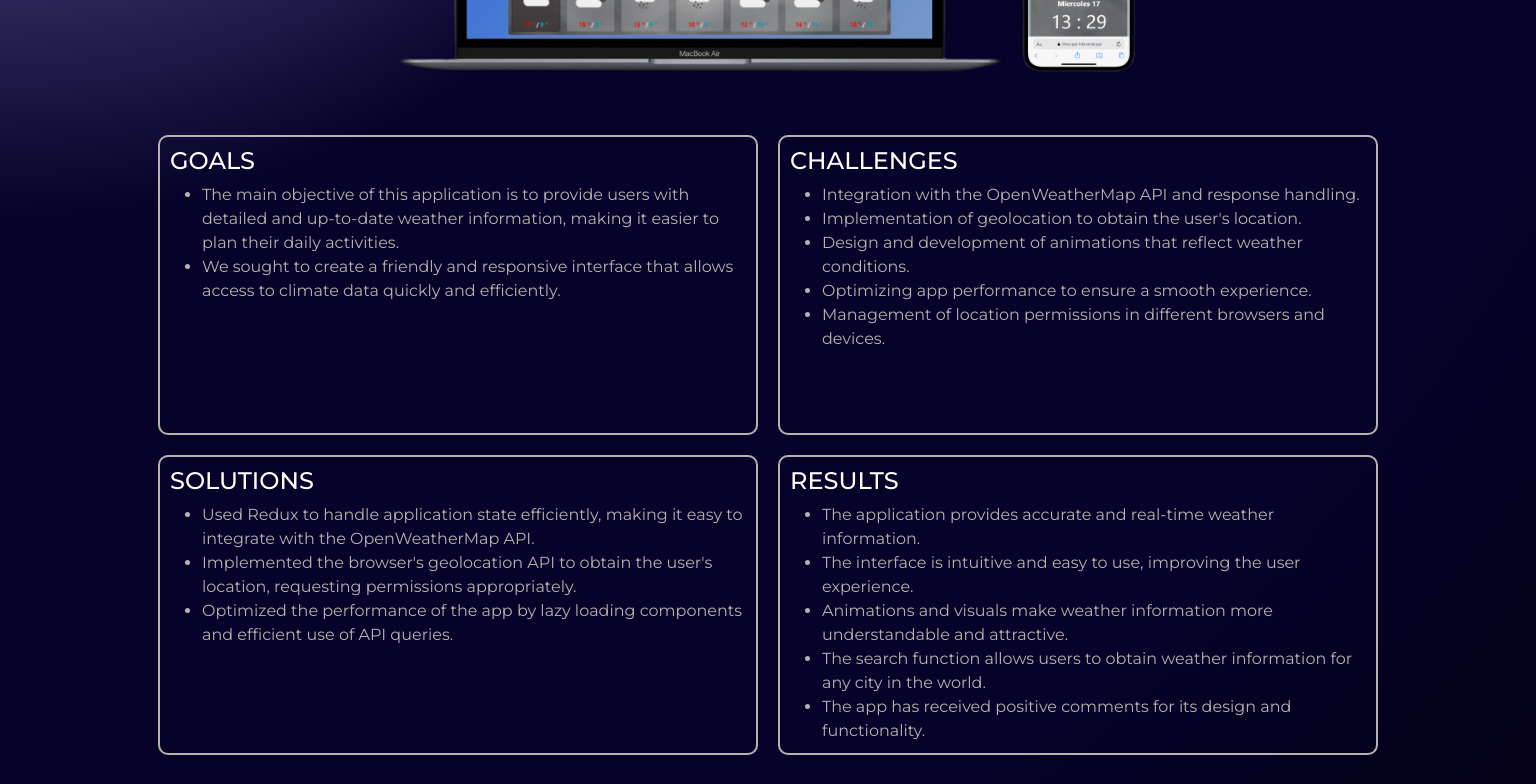
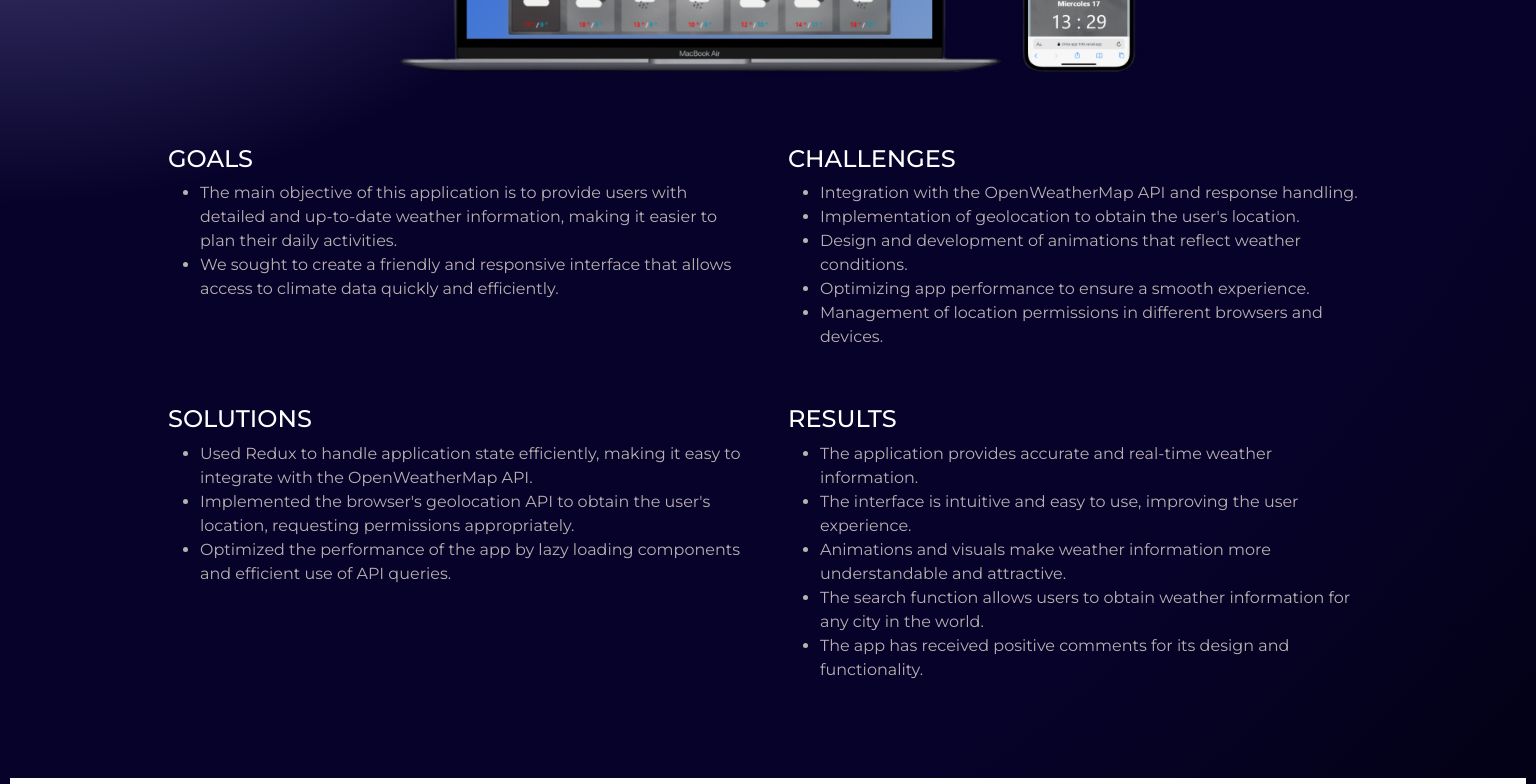
Before and after one commit to maxiscor7/portfolio-3d, a React (Vite) app: page /weather in a window 1536 px wide. Shown: the part 640-1424 px from the top of the page. Built offline with nearby package versions, Linux system fonts and the light colour scheme.

Commit message:
changes in style in weather and levex section

```diff
--- a/src/pages/Levex/Levex.css
+++ b/src/pages/Levex/Levex.css
@@ -53,7 +53,7 @@
 
 .goals-levex{
     display: flex;
-    align-items: center;
+
     justify-content: center;
     flex-wrap: wrap;
     margin-bottom: 60px;
@@ -63,7 +63,7 @@
     max-width: 600px;
     margin: 10px;
     padding: 10px;
-    border: solid 2px rgb(185, 176, 176);
+
     border-radius: 10px;
 }
 
@@ -184,9 +184,7 @@
     .section-devices img {
         height: 450px;
     }
-    .item-inside-goals-levex{
-        height: 470px;
-    }
+
     .section-divide-banner{
         min-height: 300px;
     }
--- a/src/pages/Weather/Weather.css
+++ b/src/pages/Weather/Weather.css
@@ -46,7 +46,6 @@
 
 .goals{
     display: flex;
-    align-items: center;
     justify-content: center;
     flex-wrap: wrap;
     margin-bottom: 60px;
@@ -56,7 +55,6 @@
     max-width: 600px;
     margin: 10px;
     padding: 10px;
-    border: solid 2px rgb(185, 176, 176);
     border-radius: 10px;
 }
 
@@ -120,8 +118,6 @@
     .section-devices img {
         height: 450px;
     }
-    .item-inside-goals{
-        height: 300px;
-    }
+
 
 }
```
